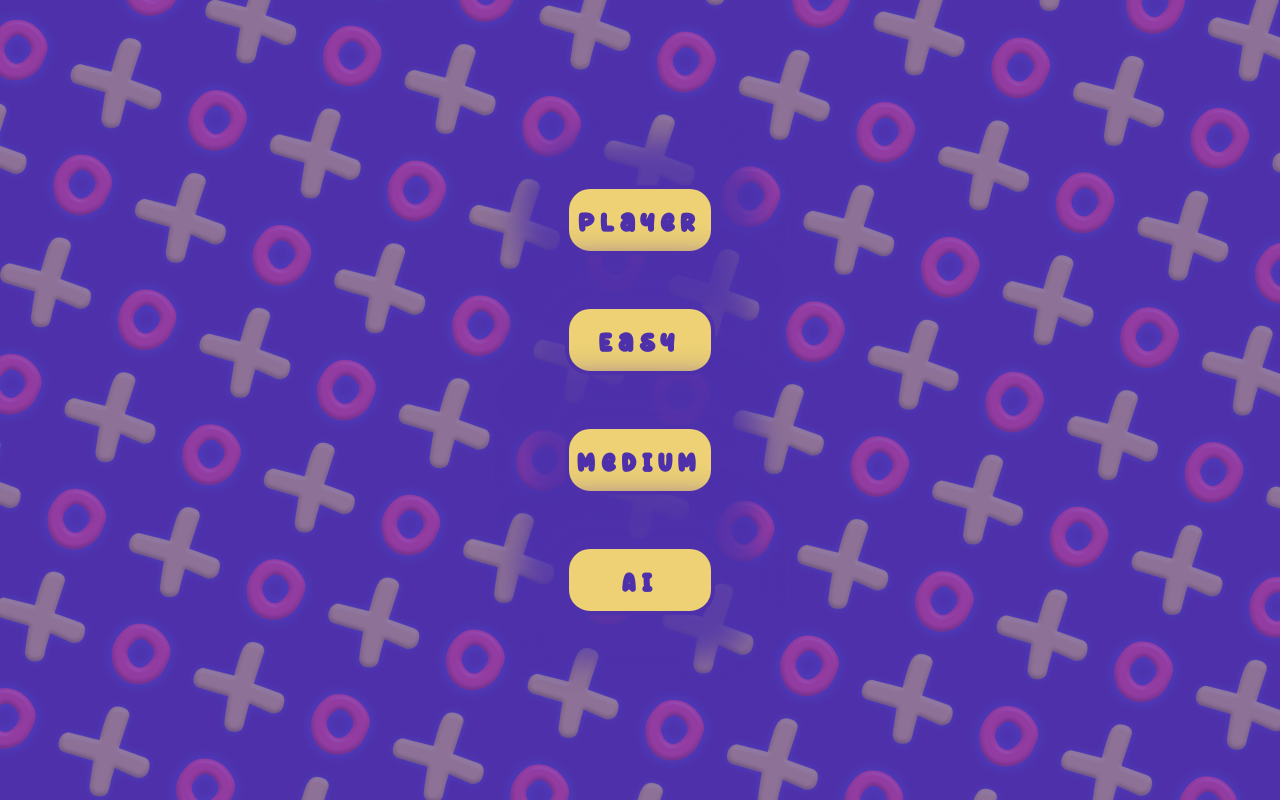
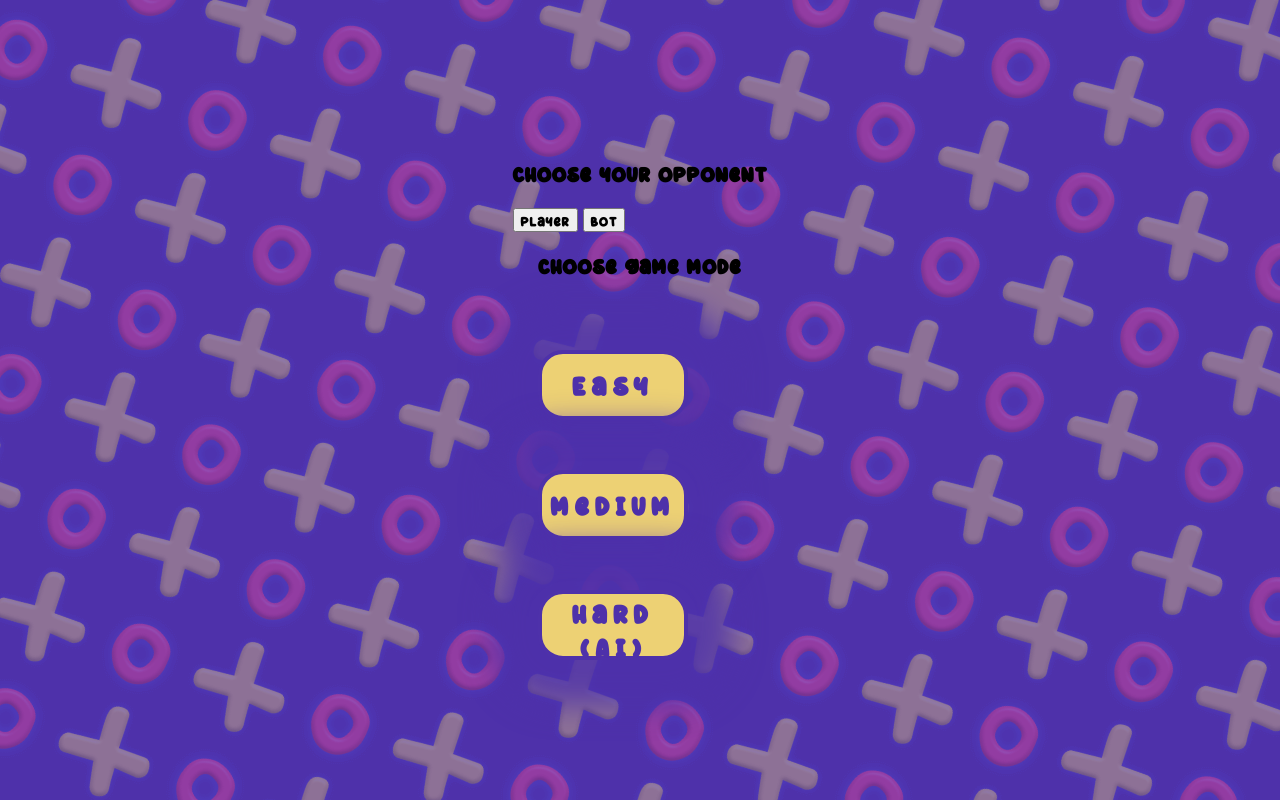
Before and after one commit to padmed/TicTacToe, a plain HTML site: page index.html in a window 1280 px wide. Both pictures are taken after a click on the button "PLAY". Drawn offline with Linux system fonts and the light colour scheme.

Commit message:
Add opponent selection screen

```diff
--- a/index.html
+++ b/index.html
@@ -22,11 +22,16 @@
       <div class="E letter"><img src="./icons/E.svg" alt="E" /></div>
     </div>
     <button id="start" class="startButton" type="button">PLAY</button>
+    <div class="opponents">
+      <h2 id="opponentHeader">Choose your opponent</h2>
+      <button class="opponent">Player</button>
+      <button class="opponent">Bot</button>
+    </div>
     <div class="difficulities">
-      <button class="difficulity">Player</button
-      ><button class="difficulity">Easy</button
-      ><button class="difficulity">Medium</button
-      ><button class="difficulity">AI</button>
+      <h2>Choose game mode</h2>
+      <button class="difficulity">Easy</button
+      ><button class="difficulity">Medium</button>
+      <button class="difficulity">Hard (AI)</button>
     </div>
   </body>
 </html>
```
